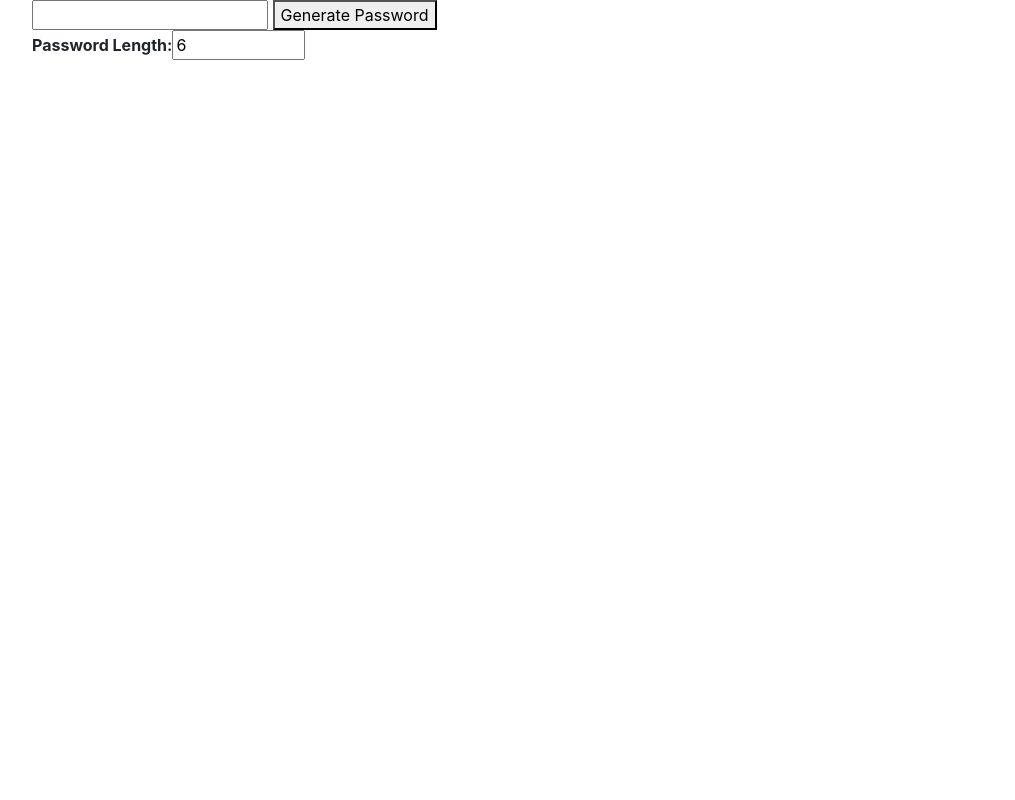
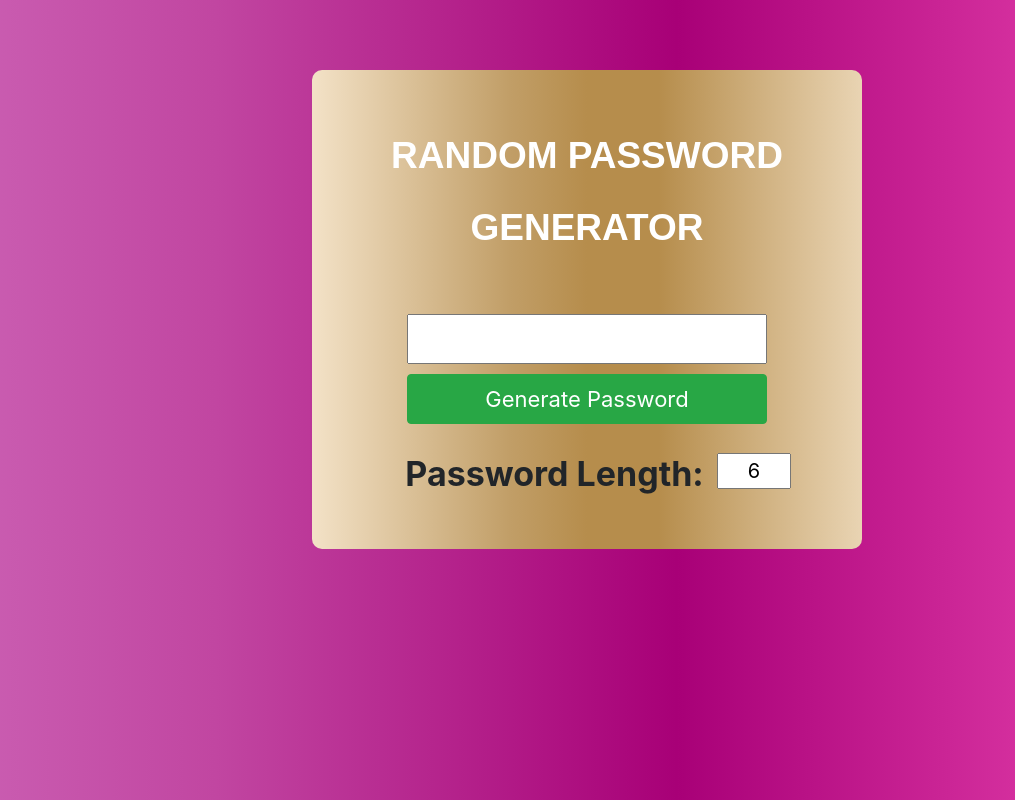
Before and after one commit to Dhananjaypathak27/random-password-generator, a plain HTML site: page index.html in a window 1280 px wide. Shown: the whole page, without its empty margins (53-1068 px from the left). Drawn offline with nearby package versions, Linux system fonts and the light colour scheme.

Commit message:
css and styling added

```diff
--- a/css/style.css
+++ b/css/style.css
@@ -0,0 +1,69 @@
+body{
+    rgba(203,96,179,1)), color-stop(21%, rgba(193,70,161,1)), color-stop(57%, rgba(168,0,119,1)), color-stop(88%, rgba(219,54,164,1)), color-stop(100%, rgba(219,54,164,1)));
+background: -webkit-linear-gradient(left, rgba(203,96,179,1) 0%, rgba(193,70,161,1) 21%, rgba(168,0,119,1) 57%, rgba(219,54,164,1) 88%, rgba(219,54,164,1) 100%);
+background: -o-linear-gradient(left, rgba(203,96,179,1) 0%, rgba(193,70,161,1) 21%, rgba(168,0,119,1) 57%, rgba(219,54,164,1) 88%, rgba(219,54,164,1) 100%);
+background: -ms-linear-gradient(left, rgba(203,96,179,1) 0%, rgba(193,70,161,1) 21%, rgba(168,0,119,1) 57%, rgba(219,54,164,1) 88%, rgba(219,54,164,1) 100%);
+background: linear-gradient(to right, rgba(203,96,179,1) 0%, rgba(193,70,161,1) 21%, rgba(168,0,119,1) 57%, rgba(219,54,164,1) 88%, rgba(219,54,164,1) 100%);
+filter: progid:DXImageTransform.Microsoft.gradient( startColorstr='#cb60b3', endColorstr='#db36a4', GradientType=1 );
+}
+/* h1{
+    font-family: 'Rubik', sans-serif;
+    font-family: 'Merriweather', serif;
+    font-weight: 100;
+    text-decoration: double;
+
+} */
+h1 { color: #ffffff; font-family: 'Raleway',sans-serif; font-size: 37px; font-weight: 800; line-height: 72px; margin: 0 0 24px; text-align: center; text-transform: uppercase; }
+.mybtn{
+    height: 50px;
+    width: 100%;
+    font-size: 22px;
+}
+.outpu{
+    width: 100%;
+    text-align: center;
+    font-size: 30px;
+    height: 50px;
+    margin-bottom: 10px;
+
+}
+.lengthOfPassword1{
+    font-size: 20px;
+    margin-top: 5px;
+    text-align: center;
+
+}
+@media screen and (max-width:700px){
+    .outpu{
+        width: 50px;
+    }
+
+}
+.formstyle{
+    text-align: center;
+    margin-top: 50px;
+}
+.con{
+    text-align: center;
+    width: 80%;
+    display: inline-block;
+}
+.container{
+    margin: 0 auto;
+    margin-top: 70px;
+    padding: 50px 50px;
+    text-align: center;
+    width: 550px;
+    background: rgba(243,226,199,1);
+    border-radius: 10px 10px 10px 10px;
+    -moz-border-radius: 10px 10px 10px 10px;
+    -webkit-border-radius: 10px 10px 10px 10px;
+    border: 0px solid #000000;
+    background: -moz-linear-gradient(left, rgba(243,226,199,1) 0%, rgba(193,158,103,1) 36%, rgba(182,141,76,1) 50%, rgba(182,141,76,1) 63%, rgba(233,212,179,1) 100%);
+    background: -webkit-gradient(left top, right top, color-stop(0%, rgba(243,226,199,1)), color-stop(36%, rgba(193,158,103,1)), color-stop(50%, rgba(182,141,76,1)), color-stop(63%, rgba(182,141,76,1)), color-stop(100%, rgba(233,212,179,1)));
+    background: -webkit-linear-gradient(left, rgba(243,226,199,1) 0%, rgba(193,158,103,1) 36%, rgba(182,141,76,1) 50%, rgba(182,141,76,1) 63%, rgba(233,212,179,1) 100%);
+    background: -o-linear-gradient(left, rgba(243,226,199,1) 0%, rgba(193,158,103,1) 36%, rgba(182,141,76,1) 50%, rgba(182,141,76,1) 63%, rgba(233,212,179,1) 100%);
+    background: -ms-linear-gradient(left, rgba(243,226,199,1) 0%, rgba(193,158,103,1) 36%, rgba(182,141,76,1) 50%, rgba(182,141,76,1) 63%, rgba(233,212,179,1) 100%);
+    background: linear-gradient(to right, rgba(243,226,199,1) 0%, rgba(193,158,103,1) 36%, rgba(182,141,76,1) 50%, rgba(182,141,76,1) 63%, rgba(233,212,179,1) 100%);
+    filter: progid:DXImageTransform.Microsoft.gradient( startColorstr='#f3e2c7', endColorstr='#e9d4b3', GradientType=1 );
+}
--- a/index.html
+++ b/index.html
@@ -7,17 +7,31 @@
 <link rel="stylesheet" href="https://cdnjs.cloudflare.com/ajax/libs/twitter-bootstrap/4.4.1/css/bootstrap.min.css">
 <link rel="stylesheet" href="https://cdnjs.cloudflare.com/ajax/libs/font-awesome/5.11.2/css/all.min.css">
 <link rel="stylesheet" href="css/style.css">
+<link href="https://fonts.googleapis.com/css2?family=Merriweather:wght@300&family=Rubik&display=swap" rel="stylesheet">
 <title>random password generator</title>
 </head>
 <body>
 <!-- onsubmit is used in form because if we dont use it .. it will reset it page to its original foam on clicking submit button .. that is output field will get empty that is result will flash and then just go away  -->
 <div class="container">
-    <form action="" name="myform" onsubmit="return false">
-        <input id="outputt" type="text" size="18" name="output">
+    <h1><strong>Random Password Generator</strong></h1>
+    <form class="formstyle" action="" name="myform" onsubmit="return false">
 
-        <button onclick="populateForm()">Generate Password</button><br>
+        <div class="con">
+            <input id="outputt" class="outpu" type="text" name="output"><br>
+        <button onclick="populateForm()" class="btn btn-success mybtn">Generate Password</button><br><br>
+        <div class="row">
+            <div class="col-lg-10 p-0 m-0" style="text-align:center; width: 80%;">
+                <strong style="font-size:34px; text-align: right;">Password Length:</strong>
+            </div>
+            <div class="col-lg-2 p-0 m-0" style="text-align: left; width: 20%; margin-top: 20px;">
+                <input type="text" id="lengthOfPassword" class="lengthOfPassword1" name="length" size="1" value="6">
+            </div>
+        </div>
 
-        <strong>Password Length:</strong><input type="text" size="8" id="lengthOfPassword" name="length" value="6">
+        </div>
+
+
+
 
     </form>
 <script src="script.js">
```
